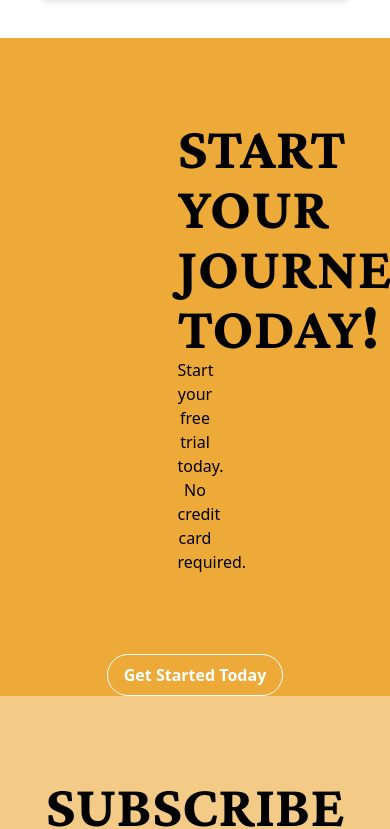
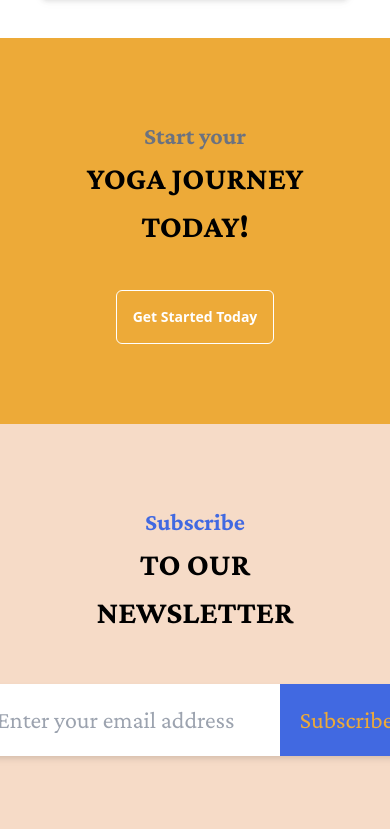
Before and after one commit to vehehgito/bayava-yoga, a React (Vite) app in the folder client/: page / in a window 390 px wide. Shown: the part 7140-7969 px from the top of the page. Built offline with nearby package versions, Linux system fonts and the light colour scheme.

Commit message:
CTA and Newsletter Responsive

```diff
--- a/client/src/Components/Header/Navbar.jsx
+++ b/client/src/Components/Header/Navbar.jsx
@@ -32,7 +32,7 @@ function Navbar() {
 						<Link to="/courses">Courses</Link>
 					</li>
 					<li>
-						<Link to="/">Shop</Link>
+						<Link to="http://localhost:3001">Shop</Link>
 					</li>
 					<li>
 						<div className="about inline-block relative">
--- a/client/src/Components/Home/CallToAction.jsx
+++ b/client/src/Components/Home/CallToAction.jsx
@@ -3,19 +3,21 @@ import OutlineButton from "../Reusables/OutlineButton";
 
 function CallToAction() {
 	return (
-		<div className="min-h-1/2 bg-yellow flex items-center justify-center w-full min-[933px]:flex-row-reverse flex-col-reverse">
-			<div className="w-1/2 flex items-center justify-center">
-				<OutlineButton text="Get Started Today" />
+			<div className="min-h-1/2 bg-yellow flex items-center justify-center w-full min-[933px]:flex-row-reverse flex-col-reverse px-10 py-20 gap-10">
+				<div className="w-full flex items-center justify-center">
+					<OutlineButton text="Get Started Today" />
+				</div>
+				<div className="h-full w-full flex items-center justify-center flex-col gap-5">
+					<h1 className="w-full sm:text-6xl min-[933px]:text-3xl text-[2rem] font-bold flex flex-col justify-center md:text-left text-center">
+						<div className="sm:text-4xl min-[933px]:text-xl text-[1.5rem] text-gray">
+							Start your
+						</div>
+						<span className="uppercase">
+							Yoga journey today!
+						</span>
+					</h1>
+				</div>
 			</div>
-			<div className="h-full w-1/2 p-20 text-right">
-				<h1 className="text-6xl font-bold text-center uppercase">
-					Start your journey today!
-				</h1>
-				<p className="text-center">
-					Start your free trial today. No credit card required.
-				</p>
-			</div>
-		</div>
 	);
 }
 
--- /dev/null
+++ b/client/src/Components/Home/Courses.jsx
@@ -0,0 +1,9 @@
+import React from 'react'
+
+function Courses() {
+  return (
+    <div>Courses</div>
+  )
+}
+
+export default Courses
--- a/client/src/Components/Home/NewsLetter.jsx
+++ b/client/src/Components/Home/NewsLetter.jsx
@@ -3,24 +3,28 @@ import OutlineButton from "../Reusables/OutlineButton";
 
 function NewsLetter() {
 	return (
-		<div className="min-h-1/2 bg-light-yellow flex min-[933px]:flex-row flex-col-reverse items-center justify-center w-full">
-			<div className="h-full w-1/2 p-20 rounded-r-md drop-shadow-md">
-				<form className="w-full font-crimson-pro flex items-center justify-center">
+		<div className="min-h-1/2 bg-peach flex items-center justify-center w-full min-[933px]:flex-row flex-col-reverse px-10 py-20 gap-10">
+			<div className="h-full w-full md:p-20 p-2 rounded-r-md drop-shadow-md">
+				<form className="w-full font-crimson-pro flex items-center justify-center text-2xl">
 					<input
 						type="email"
 						placeholder="Enter your email address"
-						className="p-2 rounded-l-md"
+						className="p-5 rounded-l-md"
 					/>
-					<button className="bg-light-blue text-yellow p-2 rounded-r-md">
+					<button className="bg-light-blue text-yellow p-5 rounded-r-md">
 						Subscribe
 					</button>
 				</form>
 			</div>
-			<div className="h-full w-1/2 p-20 text-right flex flex-col items-center justify-center">
-				<h1 className="text-6xl font-bold text-center uppercase">
-					Subscribe to our Newsletter
+			<div className="h-full w-full text-right flex flex-col">
+				<h1 className="w-full sm:text-6xl min-[933px]:text-3xl text-[2rem] font-bold flex flex-col justify-center md:text-right text-center">
+					<div className="sm:text-4xl min-[933px]:text-xl text-[1.5rem] text-light-blue">
+						Subscribe{` `}
+					</div>
+					<span className="uppercase">
+						to our Newsletter
+					</span>
 				</h1>
-				<p>Get the latest news and updates from us.</p>
 			</div>
 		</div>
 	);
--- /dev/null
+++ b/client/src/Components/Home/Teachers.jsx
@@ -0,0 +1,13 @@
+import React from 'react'
+
+function Teachers() {
+  return (
+    <div>
+        <div>
+
+        </div>
+    </div>
+  )
+}
+
+export default Teachers
--- /dev/null
+++ b/client/src/Components/OurTeachers/OurTeachers.jsx
@@ -0,0 +1,17 @@
+import React from 'react'
+
+function OurTeachers() {
+  return (
+    <div>
+        <div>
+            <h1>Our Teachers</h1>
+        </div>
+        <div>
+
+        </div>
+
+    </div>
+  )
+}
+
+export default OurTeachers
--- a/client/src/Components/Reusables/OutlineButton.jsx
+++ b/client/src/Components/Reusables/OutlineButton.jsx
@@ -7,7 +7,7 @@ function OutlineButton(props) {
 
   return (
     <div>
-        <button onClick={onclick} className='bg-transparent hover:bg-white text-white font-semibold hover:text-light-blue py-2 px-4 border border-white hover:border-transparent rounded-full'>
+        <button onClick={onclick} className='sm:text-5xl min-[933px]:text-3xl text-sm bg-transparent hover:bg-white text-white font-semibold hover:text-light-blue p-4 border border-white hover:border-transparent rounded-md'>
             {text}
         </button>
     </div>
```
